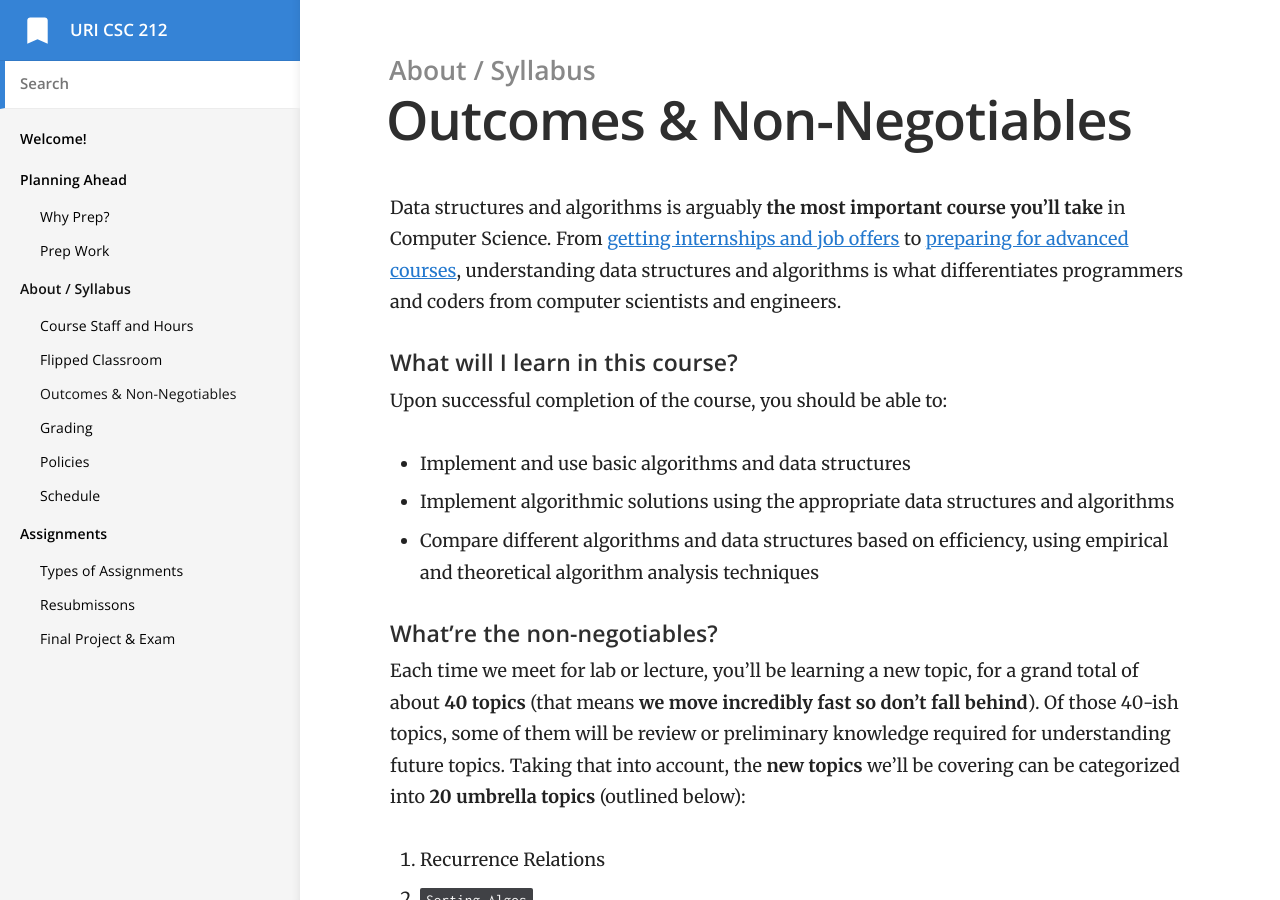
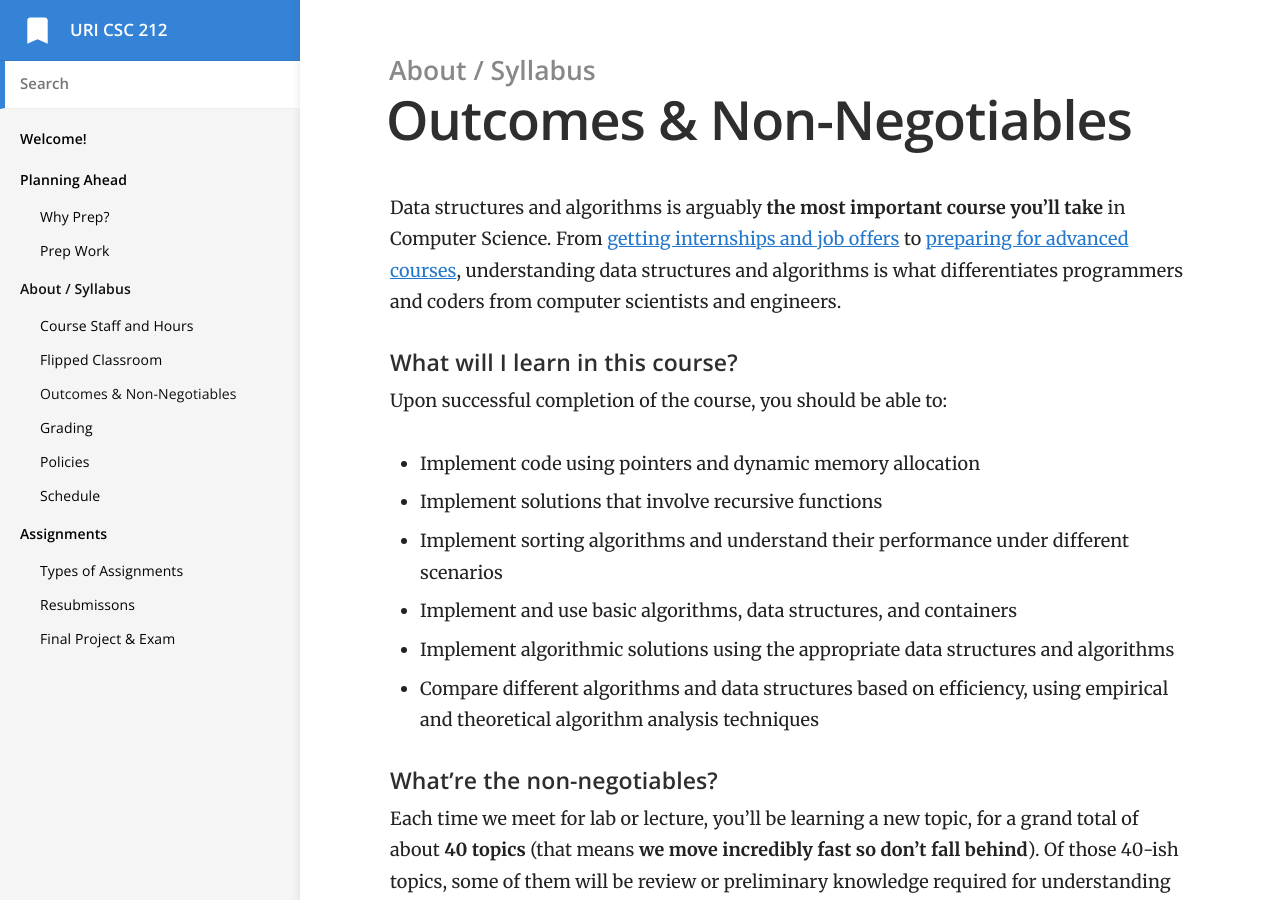
Before and after one commit to vcc-csc212/sp21-archive, a Jekyll site: the page built from _docs/2-about/outcomes-skills.md, in a window 1280 px wide and 900 px high. Built offline with Jekyll 4.4.1, drawn with Linux system fonts in a browser that asks for light colours.

Commit message:
updated w/ missing course outcomes

```diff
--- a/_docs/2-about/outcomes-skills.md
+++ b/_docs/2-about/outcomes-skills.md
@@ -9,7 +9,10 @@ Data structures and algorithms is arguably **the most important course you'll ta
 
 #### What will I learn in this course?
 Upon successful completion of the course, you should be able to:
-- Implement and use basic algorithms and data structures
+- Implement code using pointers and dynamic memory allocation
+- Implement solutions that involve recursive functions
+- Implement sorting algorithms and understand their performance under different scenarios
+- Implement and use basic algorithms, data structures, and containers
 - Implement algorithmic solutions using the appropriate data structures and algorithms
 - Compare different algorithms and data structures based on efficiency, using empirical and theoretical algorithm analysis techniques
 
```
